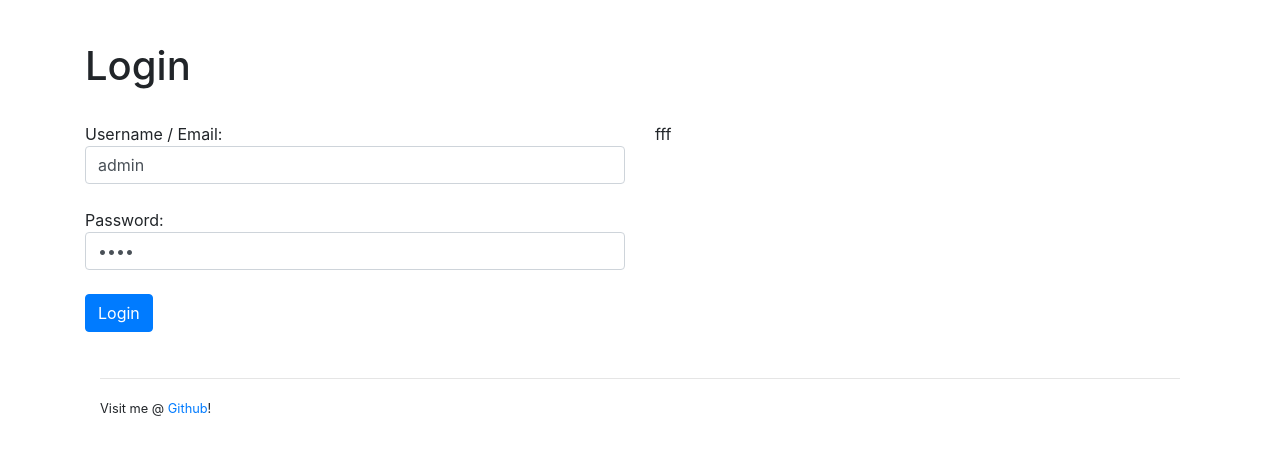
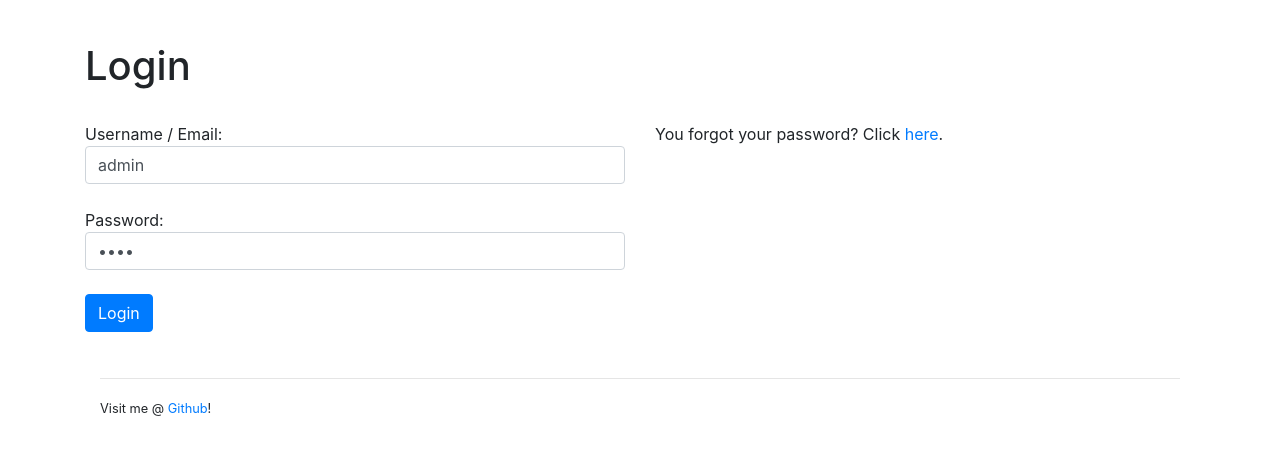
Before and after one commit to KaiserWerk/WPCustomRepository, a PHP site: template resources/views/auth/login.tpl.php in a window 1280 px wide. Shown: the part 56-511 px from the top of the page. Run offline with PHP 8.4, Linux system fonts and the light colour scheme; the template is opened without the code that fills it, so the values that code supplies are empty.

Commit message:
removed translation calls and added some proper text

```diff
--- a/resources/views/auth/login.tpl.php
+++ b/resources/views/auth/login.tpl.php
@@ -3,23 +3,23 @@ $errors = array(
     'missing_input' => '<br>
             <div class="alert alert-info alert-dismissable">
                 <a href="#" class="close" data-dismiss="alert" aria-label="close">&times;</a>
-                <strong><span class="fa fa-info-circle"></span></strong> '.TranslationHelper::_t('error.missing_input.login', true).'</div>',
+                <strong><span class="fa fa-info-circle"></span></strong> Please enter your username and password.</div>',
     'incorrect_credentials' => '<br>
             <div class="alert alert-danger alert-dismissable">
                 <a href="#" class="close" data-dismiss="alert" aria-label="close">&times;</a>
-                <strong><span class="fa fa-warning"></span></strong> '.TranslationHelper::_t('error.incorrect_credentials', true).'</div>',
+                <strong><span class="fa fa-warning"></span></strong> Username/Password incorrect!</div>',
     'account_locked' => '<br>
             <div class="alert alert-warning alert-dismissable">
                 <a href="#" class="close" data-dismiss="alert" aria-label="close">&times;</a>
-                <strong><span class="fa fa-lock"></span></strong> '.TranslationHelper::_t('error.account_locked', true).'</div>',
+                <strong><span class="fa fa-lock"></span></strong> Your account is currenty locked, you cannot log in.</div>',
     'too_many_attempts' => '<br>
             <div class="alert alert-warning alert-dismissable">
                 <a href="#" class="close" data-dismiss="alert" aria-label="close">&times;</a>
-                <strong><span class="fa fa-lock"></span></strong> '.TranslationHelper::_t('error.too_many_attempts', true).'</div>',
+                <strong><span class="fa fa-lock"></span></strong> You tried too many times to log in, so your account has been locked.</div>',
     'unknown_error' => '<br>
             <div class="alert alert-danger alert-dismissable">
                 <a href="#" class="close" data-dismiss="alert" aria-label="close">&times;</a>
-                <strong><span class="fa fa-warning"></span></strong> '.TranslationHelper::_t('error.unknown_error', true).'</div>',
+                <strong><span class="fa fa-warning"></span></strong> An unknown error occured!</div>',
 );
 ?>
 
@@ -47,7 +47,7 @@ $errors = array(
                     </form>
                 </div>
                 <div class="col-md-6">
-                    fff
+                    You forgot your password? Click <a href="/resetting/request">here</a>.
                 </div>
             </div>
 
```
